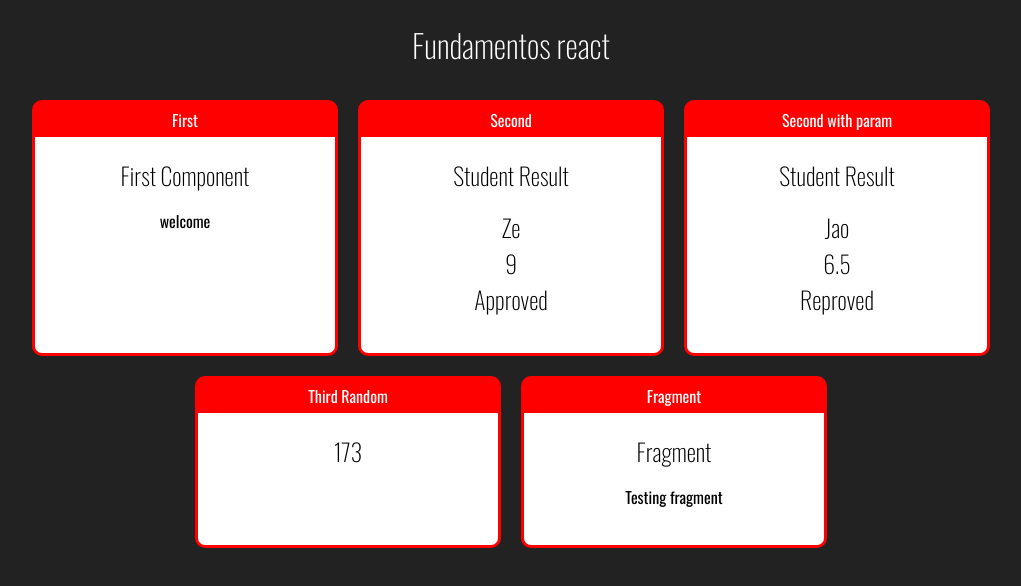
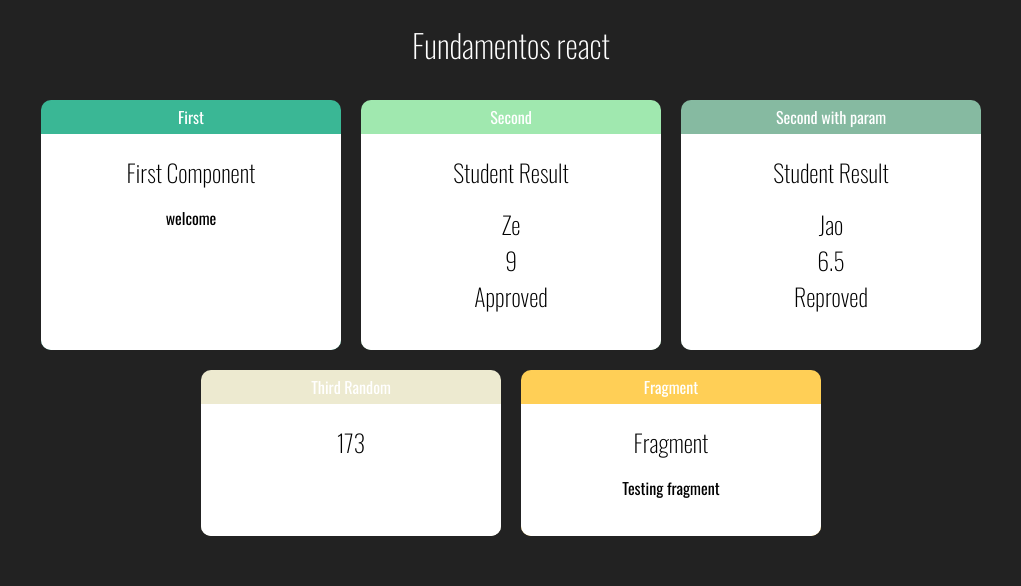
Before and after one commit to fabiocosta07/react-redux-course, a React (Create React App) app in the folder fundamentals-react/: page / in a window 1280 px wide. Shown: the top 586 px of the page, without its empty margins (129-1150 px from the left). Built offline with nearby package versions, Linux system fonts and the light colour scheme.

Commit message:
section 2 - 24 - component card 03

```diff
--- a/fundamentals-react/src/App.js
+++ b/fundamentals-react/src/App.js
@@ -9,23 +9,23 @@ export default _ =>
    <div className="App">
       <h1>Fundamentos react</h1>
       <div className="Cards">
-        <Card title="First">
+        <Card title="First" color="#3AB795">
           <First></First>
         </Card>
-        <Card title="Second">
+        <Card title="Second" color="#A0E8AF">
           <SecondWithParam
             title="Student Result"
             student="Ze" score={9}/>
         </Card>
-        <Card title="Second with param">
+        <Card title="Second with param" color="#86BAA1">
           <SecondWithParam
             title="Student Result"
             student="Jao" score={6.5}/>
         </Card>
-        <Card title="Third Random">
+        <Card title="Third Random" color="#EDEAD0">
           <ThirdRandom min="2" max="200"/>
         </Card>
-        <Card title="Fragment">
+        <Card title="Fragment" color="#ffcf56">
           <Fragment></Fragment>
         </Card>
       </div>
--- a/fundamentals-react/src/components/basics/layout/Card.css
+++ b/fundamentals-react/src/components/basics/layout/Card.css
@@ -1,6 +1,4 @@
 .Card {
-    background-color: red;
-    border: 3px solid red;
     border-radius: 10px;
     overflow: hidden;
     margin: 10px;
--- a/fundamentals-react/src/components/basics/layout/Card.jsx
+++ b/fundamentals-react/src/components/basics/layout/Card.jsx
@@ -2,8 +2,14 @@ import "./Card.css"
 import React from "react"
 
 export default (props) => {
+
+    const cardStyle = {
+        backgroundColor: props.color,
+        borderColor: props.color,
+    }
+
     return (
-        <div className="Card">
+        <div className="Card" style={cardStyle}>
             <div className="Title">{ props.title }</div>
             <div className="Content">
                 { props.children }
```
